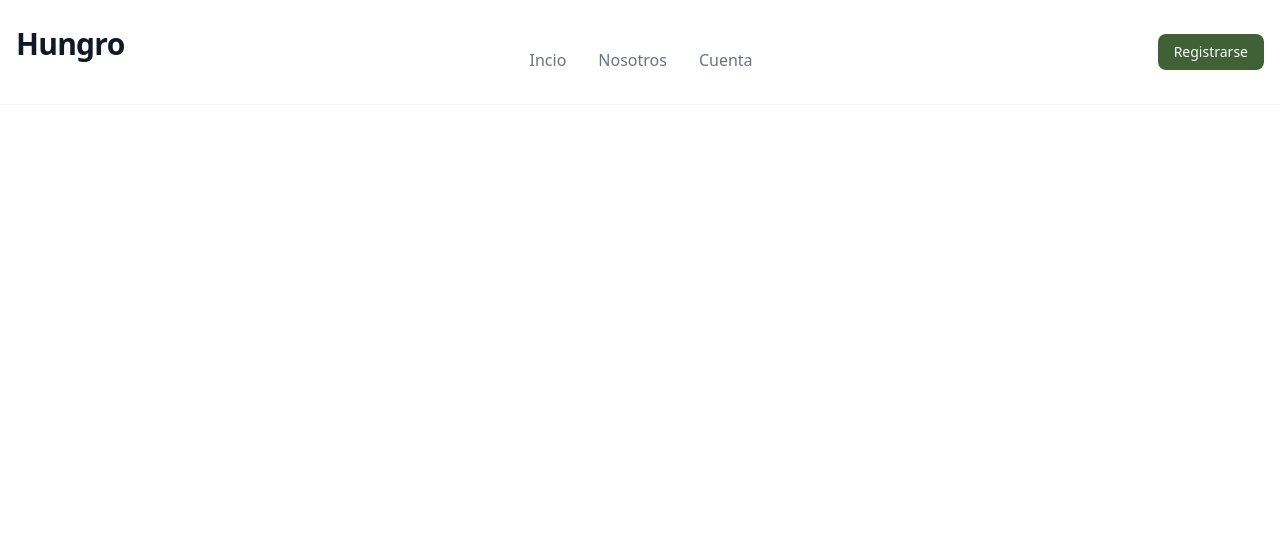
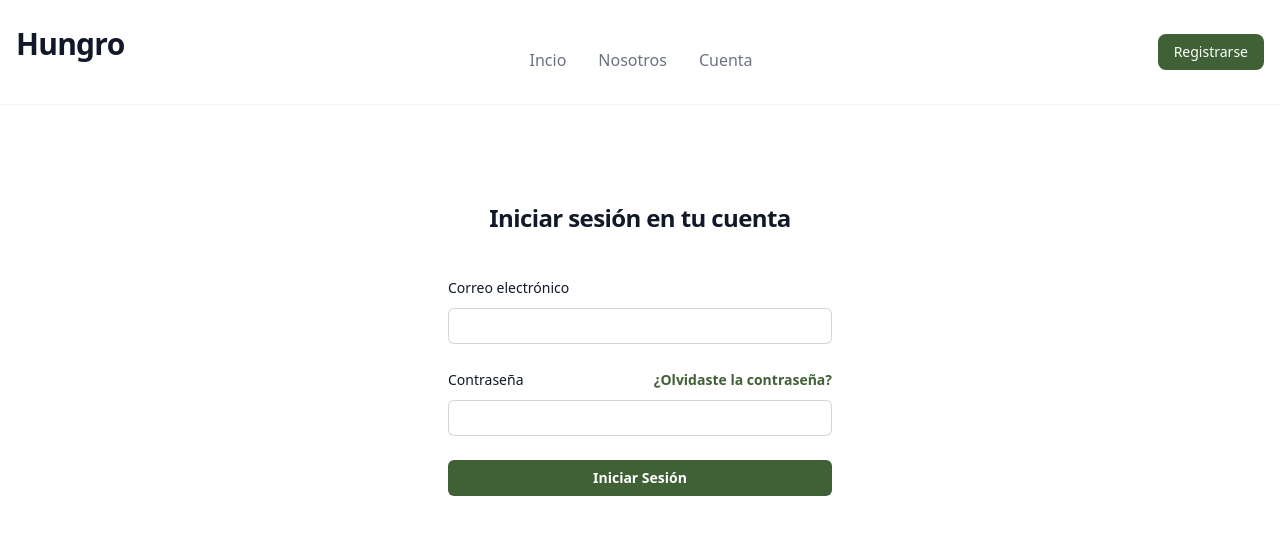
Before and after one commit to July4ri4s/hungro-ui, a React (Vite) app: page /iniciosesion in a window 1280 px wide. Shown: the top 534 px of the page. Built offline with nearby package versions, Linux system fonts and the light colour scheme.

Commit message:
Página de inicio de sesión empezada. TODO: Modificar estilo

```diff
--- a/src/App.jsx
+++ b/src/App.jsx
@@ -5,7 +5,7 @@
 import Nosotros from "./layouts/nosotros";
 import Donacion from "./layouts/donacion";
 import Perfil from "./layouts/Perfil";
-import Login from "./layouts/Autenticacion";
+import SignIn from "./layouts/Autenticacion/SignIn";
 
 function App() {
   return (
@@ -16,7 +16,7 @@
           <Route path="/nosotros" element={<Nosotros />} />
           <Route path="/donacion" element={<Donacion />} />
           <Route path="/perfil" element={<Perfil />} />
-          <Route path="/iniciosesion" element={<Login />} />
+          <Route path="/iniciosesion" element={<SignIn />} />
         </Routes>
       </Router>
     </>
--- /dev/null
+++ b/src/layouts/Autenticacion/SignIn/components/Form.jsx
@@ -0,0 +1,79 @@
+import React from "react";
+
+const Form = () => {
+  return (
+    <div className="flex min-h-full flex-col justify-center px-6 py-12 lg:px-8 mt-20">
+      <div className="sm:mx-auto sm:w-full sm:max-w-sm">
+        {/* <img className="mx-auto h-10 w-auto" src="" alt="Hungro" /> */}
+        <h2 className="mt-10 text-center text-2xl font-bold leading-9 tracking-tight text-gray-900">
+          Iniciar sesión en tu cuenta
+        </h2>
+      </div>
+
+      <div className="mt-10 sm:mx-auto sm:w-full sm:max-w-sm">
+        <form className="space-y-6" action="#" method="POST">
+          <div>
+            <div className="flex items-center justify-between">
+              <label
+                htmlFor="email"
+                className="block text-sm font-medium leading-6 text-gray-900"
+              >
+                Correo electrónico
+              </label>
+            </div>
+            <div className="mt-2">
+              <input
+                id="email"
+                name="email"
+                type="email"
+                autoComplete="email"
+                required
+                className="block w-full rounded-md border-0 py-1.5 text-gray-900 shadow-sm ring-1 ring-inset ring-gray-300 placeholder:text-gray-400  sm:text-sm sm:leading-6"
+              />
+            </div>
+          </div>
+
+          <div>
+            <div className="flex items-center justify-between">
+              <label
+                htmlFor="password"
+                className="block text-sm font-medium leading-6 text-gray-900"
+              >
+                Contraseña
+              </label>
+              <div className="text-sm">
+                <a
+                  href="#"
+                  className="font-semibold text-[#406036] hover:ring-green-500"
+                >
+                  ¿Olvidaste la contraseña?
+                </a>
+              </div>
+            </div>
+            <div className="mt-2">
+              <input
+                id="password"
+                name="password"
+                type="password"
+                autoComplete="current-password"
+                required
+                className="block w-full rounded-md border-0 py-1.5 text-gray-900 shadow-sm ring-1 ring-inset ring-gray-300 placeholder:text-gray-400 focus:ring-2 focus:ring-inset focus:ring-green-500 sm:text-sm sm:leading-6"
+              />
+            </div>
+          </div>
+
+          <div>
+            <button
+              type="submit"
+              className="flex w-full justify-center rounded-md bg-[#406036] px-3 py-1.5 text-sm font-semibold leading-6 text-white shadow-sm hover:bg-[#4d7242] focus-visible:outline focus-visible:outline-2 focus-visible:outline-offset-2 focus-visible:outline-green-500"
+            >
+              Iniciar Sesión
+            </button>
+          </div>
+        </form>
+      </div>
+    </div>
+  );
+};
+
+export default Form;
--- /dev/null
+++ b/src/layouts/Autenticacion/SignIn/index.jsx
@@ -0,0 +1,12 @@
+import Menu from "../../../components/menu";
+import Form from "./components/Form";
+
+const SignIn = () => {
+  return (
+    <>
+      <Menu />
+      <Form />
+    </>
+  );
+};
+export default SignIn;
--- /dev/null
+++ b/src/layouts/Autenticacion/SignUp/index.jsx
@@ -0,0 +1,7 @@
+import React from "react";
+
+const SignUp = () => {
+  return <div>SignUp</div>;
+};
+
+export default SignUp;
--- a/src/layouts/Autenticacion/index.jsx
+++ /dev/null
@@ -1,11 +0,0 @@
-import Menu from "../../components/menu";
-
-const Login = () => {
-  return (
-    <div>
-      <Menu />
-      <h1>Iniciar Sesion</h1>
-    </div>
-  );
-};
-export default Login;
```
